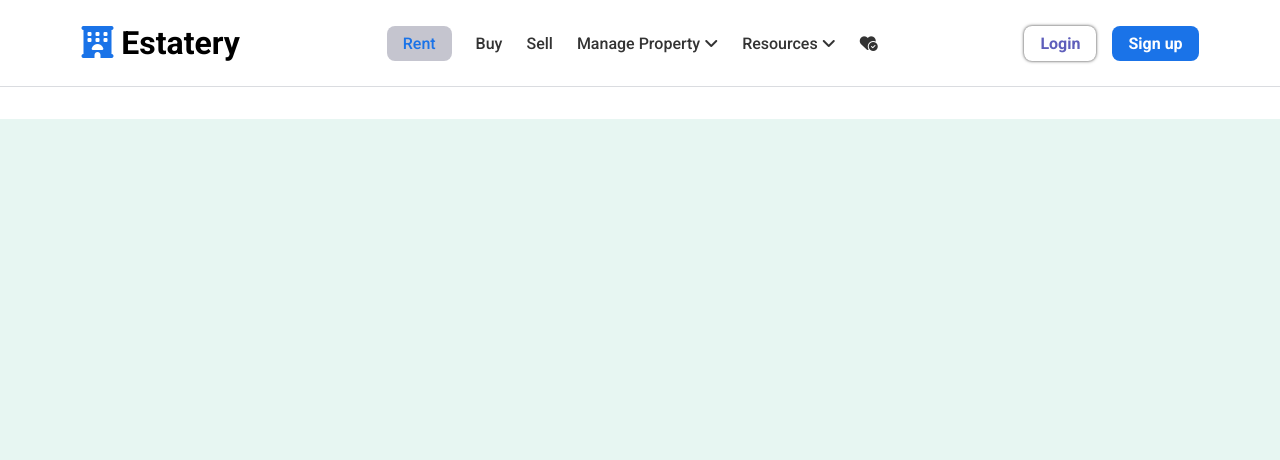
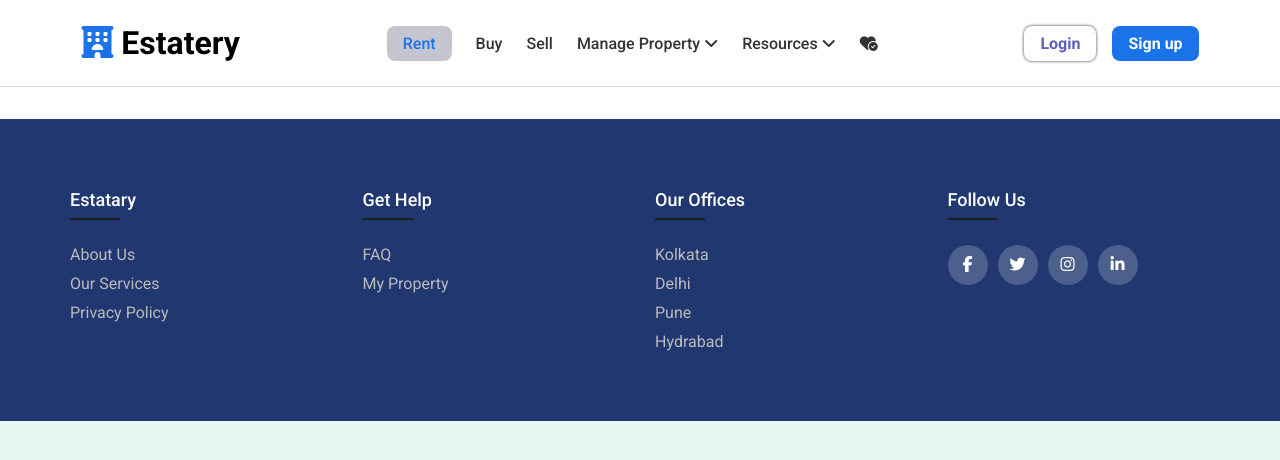
Before and after one commit to puranchandralohar/real-estate, a React (Create React App) app: page /favrouite in a window 1280 px wide. Shown: the top 460 px of the page. Built offline with nearby package versions, Linux system fonts and the light colour scheme.

Commit message:
Footer Added

```diff
--- a/src/App.js
+++ b/src/App.js
@@ -5,6 +5,7 @@
 import { Main } from "./components/Main/Main";
 import { Favrouite } from './components/Main/Favrouite';
 import UserContext from './components/Context';
+import { Footer } from './components/Footer/Footer';
 
 import './app.css'
 
@@ -13,16 +14,18 @@
 
   const [mylist, setMylist] = useState([])
   return (
+    <>
     <UserContext.Provider value={{mylist,setMylist}}>
-    <BrowserRouter>
       <Routes>
         <Route path="/" element={<Header />}>
           <Route index element={<Main />} />
           <Route path="/favrouite" element={<Favrouite />} />
         </Route>
       </Routes>
-    </BrowserRouter>
+
     </UserContext.Provider>
+    <Footer />
+    </>
   );
 }
 
--- /dev/null
+++ b/src/components/Footer/Footer.jsx
@@ -0,0 +1,47 @@
+import React from 'react'
+
+import './footer.css'
+
+export const Footer = () => {
+  return (
+    <footer class="footer">
+    <div class="container">
+        <div class="row">
+            <div class="footer-col">
+                <h4>estatary</h4>
+                <ul>
+                    <li><a href="#">about us</a></li>
+                    <li><a href="#">our services</a></li>
+                    <li><a href="#">privacy policy</a></li>
+                </ul>
+            </div>
+            <div class="footer-col">
+                <h4>get help</h4>
+                <ul>
+                    <li><a href="#">FAQ</a></li>
+                    <li><a href="#">My Property</a></li>
+                </ul>
+            </div>
+            <div class="footer-col">
+                <h4>our offices</h4>
+                <ul>
+                    <li><a href="#">Kolkata</a></li>
+                    <li><a href="#">Delhi</a></li>
+                    <li><a href="#">Pune</a></li>
+                    <li><a href="#">Hydrabad</a></li>
+                </ul>
+            </div>
+            <div class="footer-col">
+                <h4>follow us</h4>
+                <div class="social-links">
+                    <a href="#"><i class="fab fa-facebook-f"></i></a>
+                    <a href="#"><i class="fab fa-twitter"></i></a>
+                    <a href="#"><i class="fab fa-instagram"></i></a>
+                    <a href="#"><i class="fab fa-linkedin-in"></i></a>
+                </div>
+            </div>
+        </div>
+    </div>
+</footer>
+  )
+}
--- /dev/null
+++ b/src/components/Footer/footer.css
@@ -0,0 +1,83 @@
+.container{
+	max-width: 1170px;
+	margin:auto;
+}
+.row{
+	display: flex;
+	flex-wrap: wrap;
+}
+ul{
+	list-style: none;
+}
+.footer{
+	background-color: #203770;
+    padding: 70px 0;
+}
+.footer-col{
+   width: 25%;
+   padding: 0 15px;
+}
+.footer-col h4{
+	font-size: 18px;
+	color: #ffffff;
+	text-transform: capitalize;
+	margin-bottom: 35px;
+	font-weight: 500;
+	position: relative;
+}
+.footer-col h4::before{
+	content: '';
+	position: absolute;
+	left:0;
+	bottom: -10px;
+	background-color: #1e1e1e;
+	height: 2px;
+	box-sizing: border-box;
+	width: 50px;
+}
+.footer-col ul li:not(:last-child){
+	margin-bottom: 10px;
+}
+.footer-col ul li a{
+	font-size: 16px;
+	text-transform: capitalize;
+	color: #ffffff;
+	text-decoration: none;
+	font-weight: 300;
+	color: #bbbbbb;
+	display: block;
+	transition: all 0.3s ease;
+}
+.footer-col ul li a:hover{
+	color: #ffffff;
+	padding-left: 8px;
+}
+.footer-col .social-links a{
+	display: inline-block;
+	height: 40px;
+	width: 40px;
+	background-color: rgba(255,255,255,0.2);
+	margin:0 10px 10px 0;
+	text-align: center;
+	line-height: 40px;
+	border-radius: 50%;
+	color: #ffffff;
+	transition: all 0.5s ease;
+}
+.footer-col .social-links a:hover{
+	color: #24262b;
+	background-color: #ffffff;
+}
+
+/*responsive*/
+@media(max-width: 767px){
+  .footer-col{
+    width: 50%;
+    margin-bottom: 30px;
+}
+}
+@media(max-width: 574px){
+  .footer-col{
+    width: 100%;
+}
+}
--- a/src/components/Main/Favrouite.jsx
+++ b/src/components/Main/Favrouite.jsx
@@ -1,5 +1,4 @@
 import React, { useEffect, useState } from "react";
-import { LikeButton } from "./LikeButton";
 import UserContext from "../Context";
 import { useContext } from "react";
 
@@ -29,7 +28,7 @@
                     <h4>{name}</h4>
                     <p>{address}</p>
                   </div>
-                  <LikeButton />
+                  <button className="remove_like"><i class="fa-solid fa-circle-minus" /></button>
                 </div>
                 <div className="amenities flex">
                   <p>
--- a/src/components/Main/LikeButton.jsx
+++ b/src/components/Main/LikeButton.jsx
@@ -10,6 +10,7 @@
     const { mylist, setMylist } = useContext(UserContext)
 
     const [color,setColor] = useState(false)
+
     const handleLikes = (id) => {
         setColor(!color)
         const fav = data.find(item => item.id === id);
--- a/src/components/Main/Main.jsx
+++ b/src/components/Main/Main.jsx
@@ -20,7 +20,7 @@
       let result = response.data;
       setData(result);
       setStoreData(result);
-    });
+    })
   }, []);
 
   const handleSelect = (e) => {
@@ -108,7 +108,10 @@
           Search
         </button>
       </section>
-      <PropertyList data={data} />
+      {
+        data ?<PropertyList data={data} /> : "Please Wait its Loading......"
+      }
+
     </div>
   );
 };
--- a/src/components/Main/main.css
+++ b/src/components/Main/main.css
@@ -1,5 +1,5 @@
 .main-container {
-    height: 100vh;
+    height: auto;
     max-width: 75%;
     margin: 5% auto;
     padding: 1rem;
--- a/src/index.js
+++ b/src/index.js
@@ -1,11 +1,14 @@
 import React from 'react';
 import ReactDOM from 'react-dom/client';
+import { BrowserRouter } from 'react-router-dom';
 
 import App from './App';
 
 const root = ReactDOM.createRoot(document.getElementById('root'));
 root.render(
   <React.StrictMode>
+    <BrowserRouter>
     <App />
+    </BrowserRouter>
   </React.StrictMode>
 );
```
